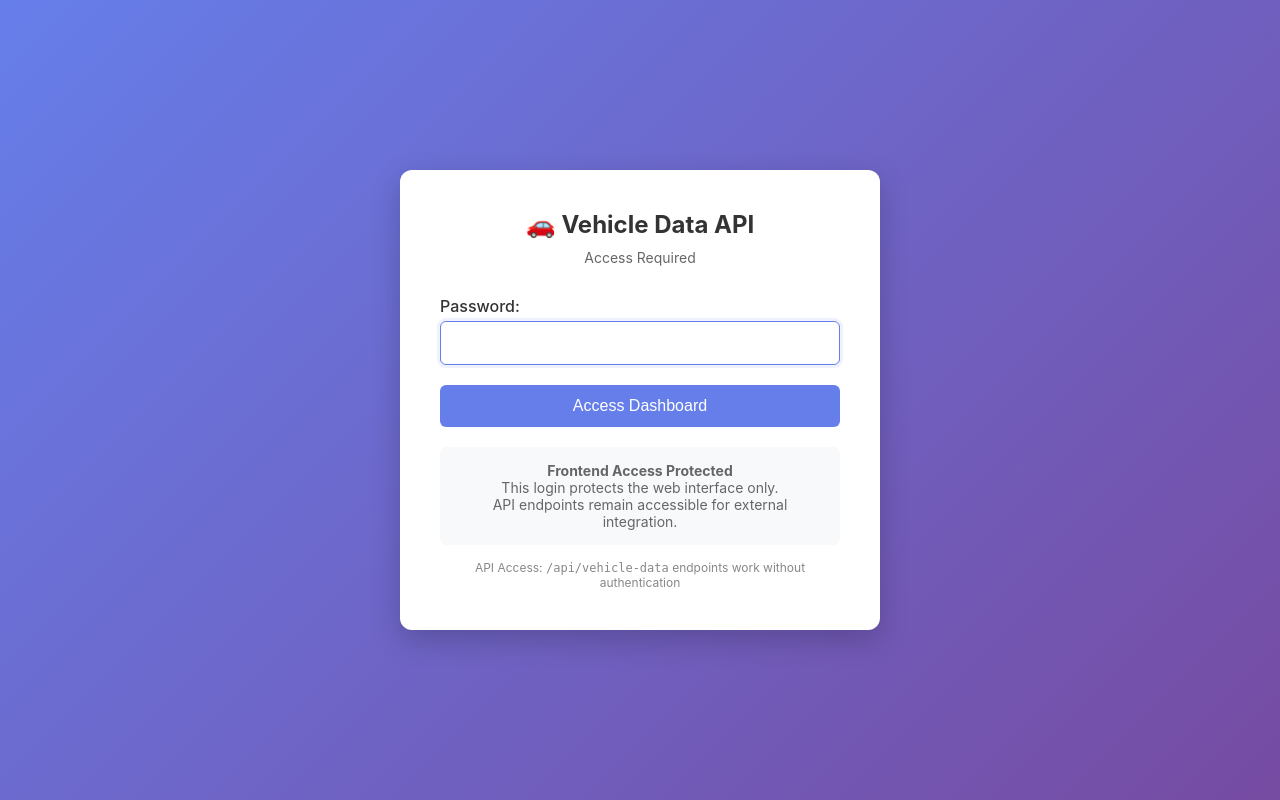
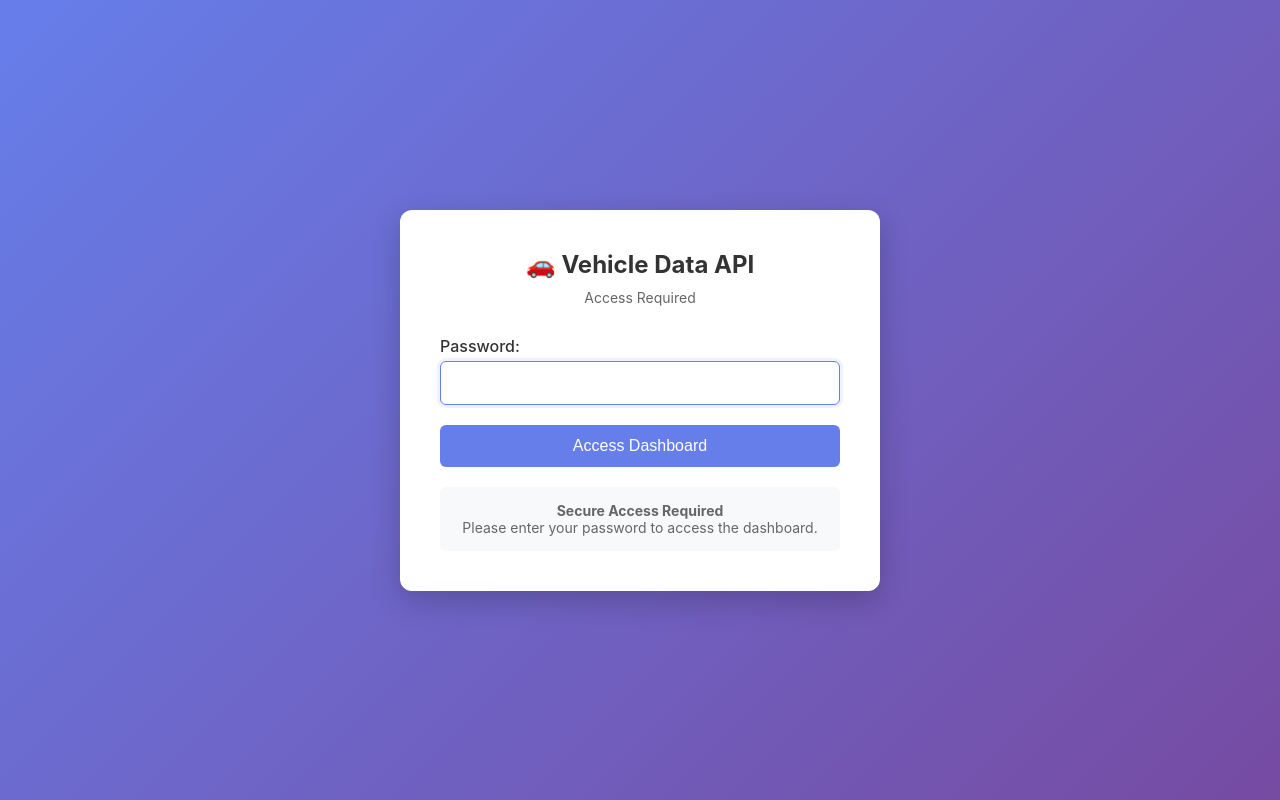
Before and after one commit to Bluetickme-App/VRM-API-lookup, a Flask app: page /login in a window 1280 px wide. Run offline with Flask 3, Linux system fonts and the light colour scheme.

Commit message:
Restrict access to API documentation and secure the login interface
Implements `@require_auth` decorator on `/api/docs` endpoint and updates login page text in `main.py` and `templates/login.html`.

Replit-Commit-Author: Agent
Replit-Commit-Session-Id: b1508b07-3cf3-4173-95be-543f377bb86e
Replit-Commit-Screenshot-Url: https://storage.googleapis.com/screenshot-production-us-central1/8606ce5a-a4b1-4fd6-81a1-1f562e1c3dd2/c964005f-b93d-4f07-a80e-738eee60c692.jpg

````diff
--- a/main.py
+++ b/main.py
@@ -424,52 +424,21 @@ def get_vehicle(registration):
         return jsonify({'success': False, 'error': str(e)}), 500
 
 @app.route('/api/docs')
+@require_auth
 def api_docs():
-    """API Documentation"""
+    """API Documentation - Protected"""
     docs = """
     # Vehicle Data API Documentation
 
-    ## Endpoint: /api/vehicle-data
-    **Methods:** GET, POST
+    ## Internal Use Only
+    This documentation is for authorized users only.
 
-    ### Request Examples:
+    ## Available Endpoints:
+    - Vehicle data extraction
+    - Database management
+    - Search history tracking
 
-    **GET Request:**
-    ```
-    GET /api/vehicle-data?registration=RE13CEO
-    ```
-
-    **POST Request:**
-    ```json
-    {
-        "registration": "RE13CEO"
-    }
-    ```
-
-    ### Response Format:
-    ```json
-    {
-        "success": true,
-        "registration": "RE13CEO",
-        "make": "FERRARI F12BERLINETTA AB S-A",
-        "model": "F12berlinetta Ab S-a",
-        "description": "F12 Berlinetta AB Semi-Auto",
-        "year": 2013,
-        "color": "Black",
-        "fuel_type": "PETROL",
-        "transmission": "Auto 7 Gears",
-        "engine_size": "6262 cc",
-        "source": "fresh_scrape"
-    }
-    ```
-
-    ### Error Response:
-    ```json
-    {
-        "success": false,
-        "error": "Invalid registration number format"
-    }
-    ```
+    Contact administrator for API access details.
     """
     return f"<pre>{docs}</pre>"
 
--- a/templates/login.html
+++ b/templates/login.html
@@ -128,13 +128,8 @@
         </form>
 
         <div class="info">
-            <strong>Frontend Access Protected</strong><br>
-            This login protects the web interface only.<br>
-            API endpoints remain accessible for external integration.
-        </div>
-
-        <div class="api-note">
-            API Access: <code>/api/vehicle-data</code> endpoints work without authentication
+            <strong>Secure Access Required</strong><br>
+            Please enter your password to access the dashboard.
         </div>
     </div>
 </body>
````
